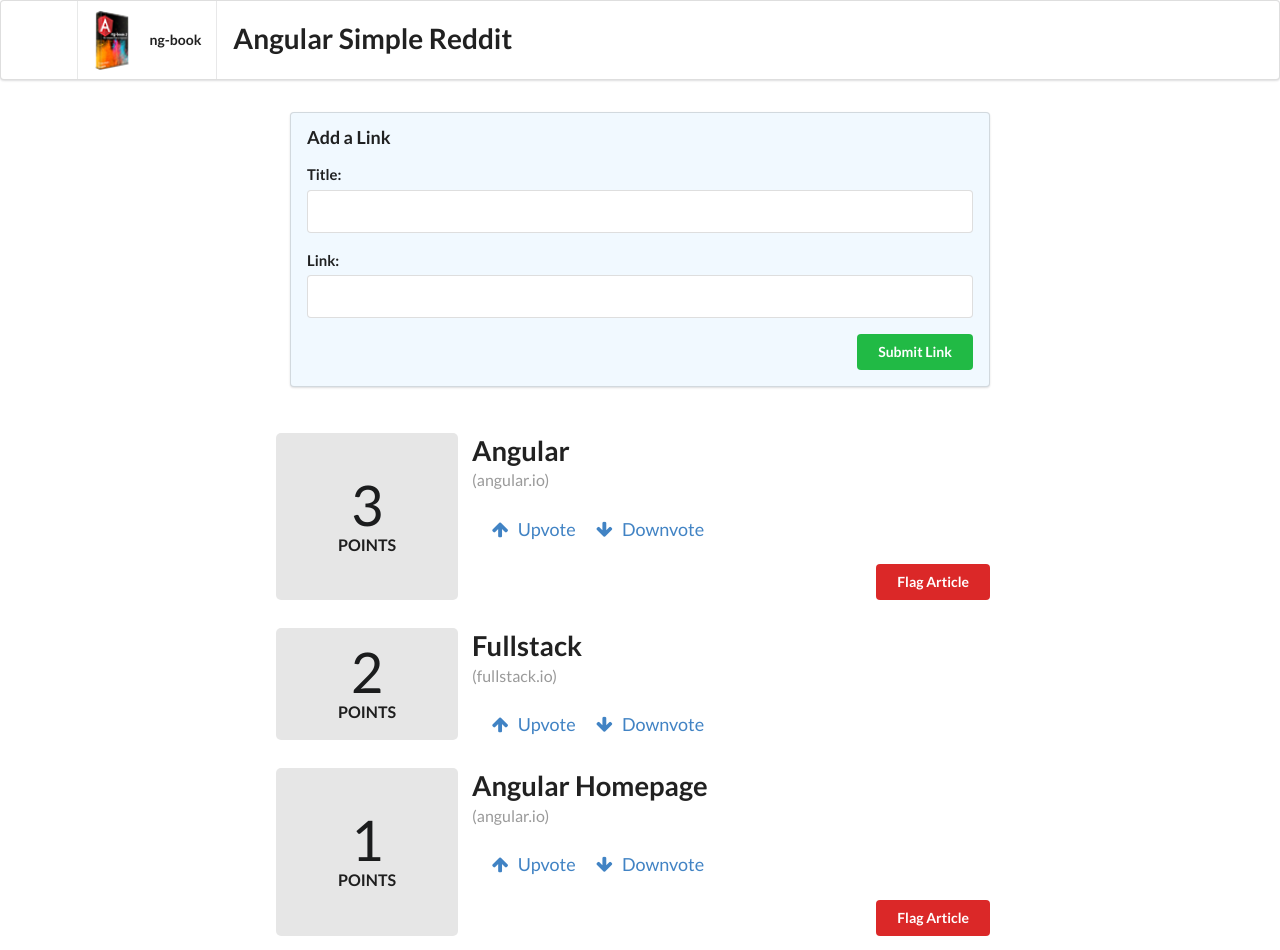
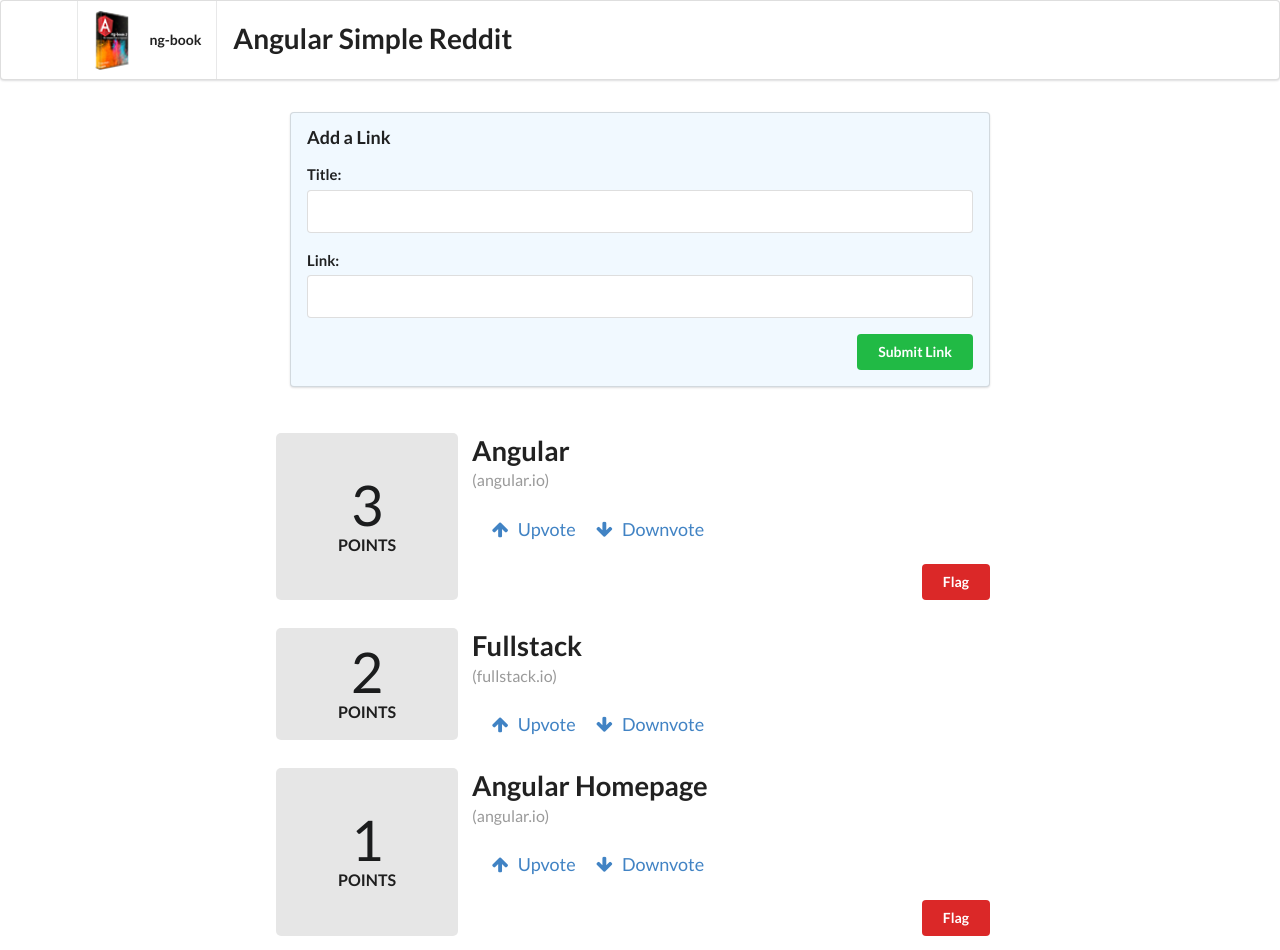
Before and after one commit to MikeLehmen/Modified_Reddit_Clone, an Angular app: page / in a window 1280 px wide. Built offline with nearby package versions, Linux system fonts and the light colour scheme.

Commit message:
Fixed flag loop bug.

```diff
--- a/src/app/article/article.component.html
+++ b/src/app/article/article.component.html
@@ -28,5 +28,5 @@
     </ul>
     <button *ngIf="article.role == 'administrator'"
             class="negative ui right floated button"
-            (click)="flagArticle(articles)">Flag Article</button>
+            (click)="flagArticle(articles)">Flag</button>
 </div>
--- a/src/app/article/article.model.ts
+++ b/src/app/article/article.model.ts
@@ -21,7 +21,9 @@ export class Article {
     }
 
     voteDown(): void {
-        this.votes -= 1;
+        if (this.votes > 0) {
+            this.votes -= 1;
+        }
     }
 
     domain(): string {
--- a/src/app/flag.service.ts
+++ b/src/app/flag.service.ts
@@ -22,8 +22,14 @@ export class FlagService {
       if (articles[i].votes < minVotes) minVotes = articles[i].votes;
     }
 
-    while (flagged.votes >= minVotes) {
-      flagged.voteDown();
+    if (minVotes == 0)
+    {
+      flagged.votes = 0;
+    }
+    else {
+      while (flagged.votes >= minVotes) {
+        flagged.voteDown();
+      }
     }
   }
 
```
